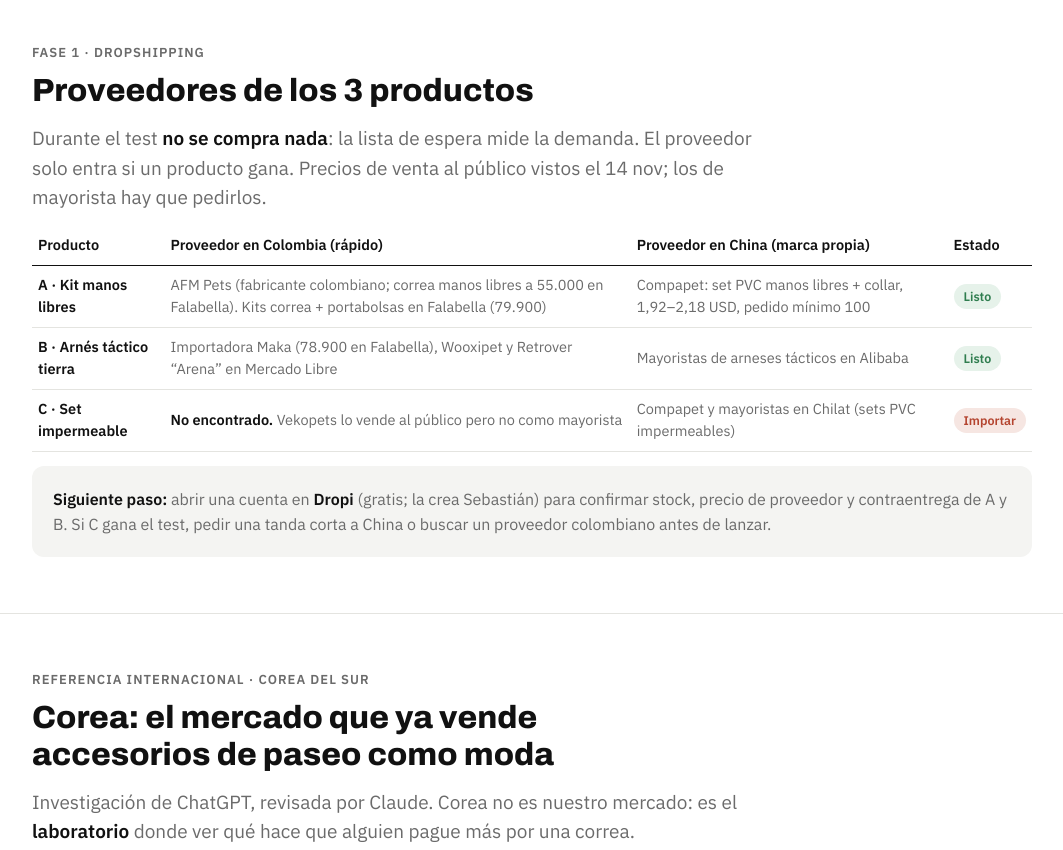
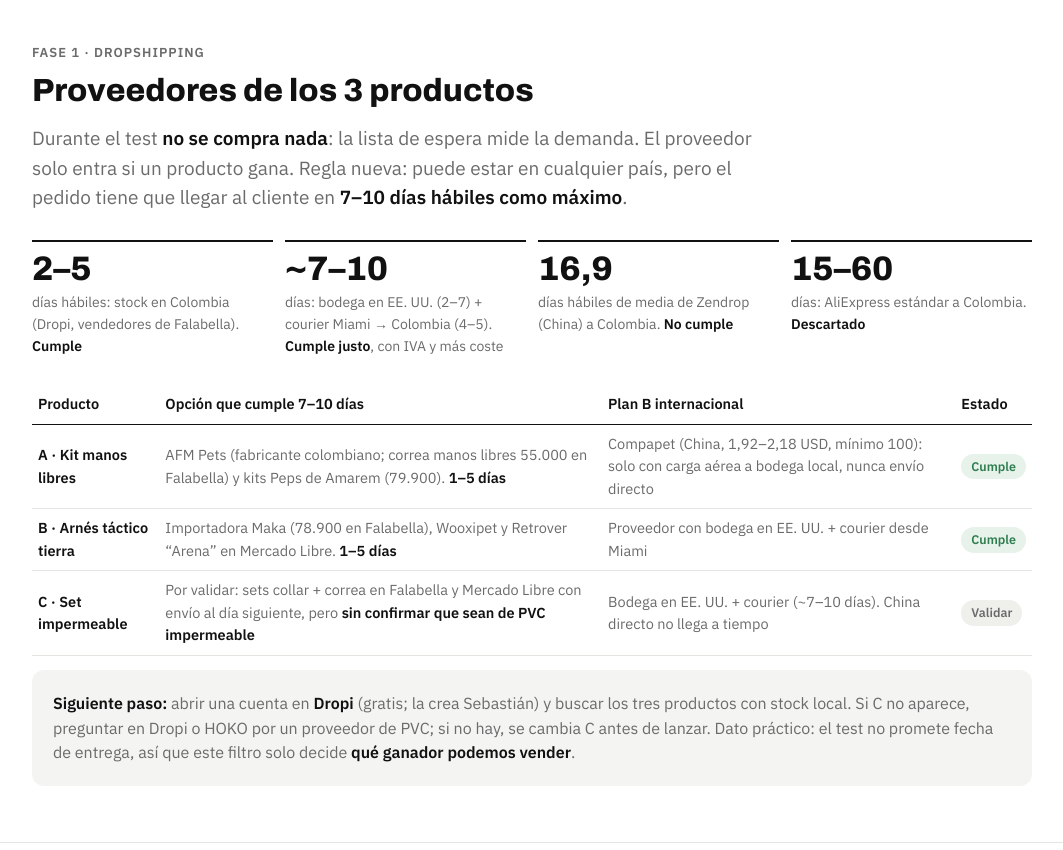
Before and after one commit to sebastiansalas01/proyectos, a plain HTML site: page business-plan-ecom.html in a window 1280 px wide. Shown: the part 4620-5470 px from the top of the page, without its empty margins (108-1171 px from the left). Drawn offline with Linux system fonts and the light colour scheme.

Commit message:
Proveedores: entrega máxima 7-10 días hábiles
Co-Authored-By: Claude Opus 5.5 <noreply@anthropic.com>
Claude-Session: https://claude.ai/code/session_01E1uegSNMhV5ZQiFXmsU26L

```diff
--- a/business-plan-ecom.html
+++ b/business-plan-ecom.html
@@ -388,16 +388,22 @@ footer{padding:30px 0 50px;font-size:13.5px}
   <div class="wrap">
     <div class="kicker">Fase 1 · Dropshipping</div>
     <h2>Proveedores de los 3 productos</h2>
-    <p class="lead">Durante el test <b>no se compra nada</b>: la lista de espera mide la demanda. El proveedor solo entra si un producto gana. Precios de venta al público vistos el 14 nov; los de mayorista hay que pedirlos.</p>
-    <div class="tbl"><table>
-      <thead><tr><th>Producto</th><th>Proveedor en Colombia (rápido)</th><th>Proveedor en China (marca propia)</th><th>Estado</th></tr></thead>
+    <p class="lead">Durante el test <b>no se compra nada</b>: la lista de espera mide la demanda. El proveedor solo entra si un producto gana. Regla nueva: puede estar en cualquier país, pero el pedido tiene que llegar al cliente en <b>7–10 días hábiles como máximo</b>.</p>
+    <div class="tiles">
+      <div class="tile"><div class="num">2–5</div><p>días hábiles: stock en Colombia (Dropi, vendedores de Falabella). <b>Cumple</b></p></div>
+      <div class="tile"><div class="num">~7–10</div><p>días: bodega en EE. UU. (2–7) + courier Miami → Colombia (4–5). <b>Cumple justo</b>, con IVA y más coste</p></div>
+      <div class="tile"><div class="num">16,9</div><p>días hábiles de media de Zendrop (China) a Colombia. <b>No cumple</b></p></div>
+      <div class="tile"><div class="num">15–60</div><p>días: AliExpress estándar a Colombia. <b>Descartado</b></p></div>
+    </div>
+    <div class="tbl" style="margin-top:14px"><table>
+      <thead><tr><th>Producto</th><th>Opción que cumple 7–10 días</th><th>Plan B internacional</th><th>Estado</th></tr></thead>
       <tbody>
-        <tr><td><b>A · Kit manos libres</b></td><td>AFM Pets (fabricante colombiano; correa manos libres a 55.000 en Falabella). Kits correa + portabolsas en Falabella (79.900)</td><td>Compapet: set PVC manos libres + collar, 1,92–2,18 USD, pedido mínimo 100</td><td><span class="chip ok">Listo</span></td></tr>
-        <tr><td><b>B · Arnés táctico tierra</b></td><td>Importadora Maka (78.900 en Falabella), Wooxipet y Retrover “Arena” en Mercado Libre</td><td>Mayoristas de arneses tácticos en Alibaba</td><td><span class="chip ok">Listo</span></td></tr>
-        <tr><td><b>C · Set impermeable</b></td><td><b>No encontrado.</b> Vekopets lo vende al público pero no como mayorista</td><td>Compapet y mayoristas en Chilat (sets PVC impermeables)</td><td><span class="chip no">Importar</span></td></tr>
+        <tr><td><b>A · Kit manos libres</b></td><td>AFM Pets (fabricante colombiano; correa manos libres 55.000 en Falabella) y kits Peps de Amarem (79.900). <b>1–5 días</b></td><td>Compapet (China, 1,92–2,18 USD, mínimo 100): solo con carga aérea a bodega local, nunca envío directo</td><td><span class="chip ok">Cumple</span></td></tr>
+        <tr><td><b>B · Arnés táctico tierra</b></td><td>Importadora Maka (78.900 en Falabella), Wooxipet y Retrover “Arena” en Mercado Libre. <b>1–5 días</b></td><td>Proveedor con bodega en EE. UU. + courier desde Miami</td><td><span class="chip ok">Cumple</span></td></tr>
+        <tr><td><b>C · Set impermeable</b></td><td>Por validar: sets collar + correa en Falabella y Mercado Libre con envío al día siguiente, pero <b>sin confirmar que sean de PVC impermeable</b></td><td>Bodega en EE. UU. + courier (~7–10 días). China directo no llega a tiempo</td><td><span class="chip mid">Validar</span></td></tr>
       </tbody>
     </table></div>
-    <div class="card soft" style="margin-top:14px"><b>Siguiente paso:</b> abrir una cuenta en <b>Dropi</b> (gratis; la crea Sebastián) para confirmar stock, precio de proveedor y contraentrega de A y B. Si C gana el test, pedir una tanda corta a China o buscar un proveedor colombiano antes de lanzar.</div>
+    <div class="card soft" style="margin-top:14px"><b>Siguiente paso:</b> abrir una cuenta en <b>Dropi</b> (gratis; la crea Sebastián) y buscar los tres productos con stock local. Si C no aparece, preguntar en Dropi o HOKO por un proveedor de PVC; si no hay, se cambia C antes de lanzar. Dato práctico: el test no promete fecha de entrega, así que este filtro solo decide <b>qué ganador podemos vender</b>.</div>
   </div>
 </section>
 
```
